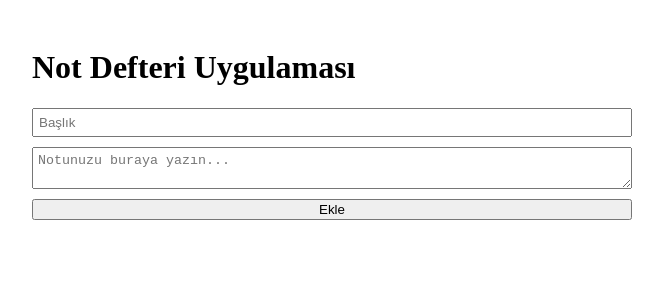
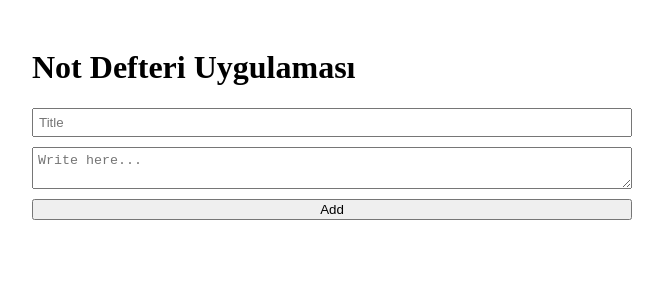
Before and after one commit to mertcetiin/Notepad-App, a React (Vite) app: page / in a window 1280 px wide. Shown: the top 300 px of the page, without its empty margins (308-971 px from the left). Built offline with nearby package versions, Linux system fonts and the light colour scheme.

Commit message:
titles translated to english

```diff
--- a/src/components/NoteForm.jsx
+++ b/src/components/NoteForm.jsx
@@ -17,16 +17,16 @@ function NoteForm({ onSubmit }) {
         <form onSubmit={handleSubmit} className="note-form">
             <input
                 type="text"
-                placeholder="Başlık"
+                placeholder="Title"
                 value={title}
                 onChange={(e) => setTitle(e.target.value)}
             />
             <textarea
-                placeholder="Notunuzu buraya yazın..."
+                placeholder="Write here..."
                 value={content}
                 onChange={(e) => setContent(e.target.value)}
             />
-            <button type="submit">Ekle</button>
+            <button type="submit">Add</button>
         </form>
     );
 }
--- a/src/components/NoteList.jsx
+++ b/src/components/NoteList.jsx
@@ -7,7 +7,7 @@ function NoteList({ notes, onDelete }) {
                 <div key={index} className="note-item">
                     <h3>{note.title}</h3>
                     <p>{note.content}</p>
-                    <button onClick={() => onDelete(index)}>Sil</button>
+                    <button onClick={() => onDelete(index)}>Clear</button>
                 </div>
             ))}
         </div>
```
